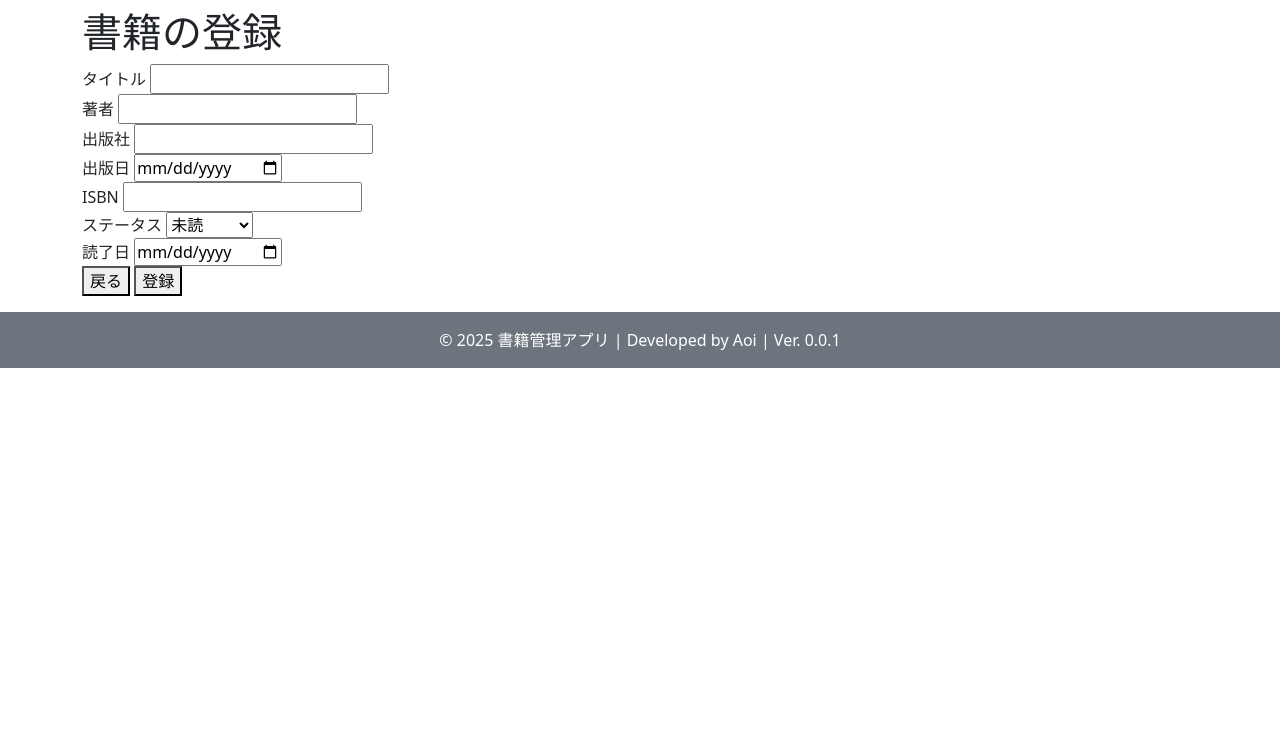
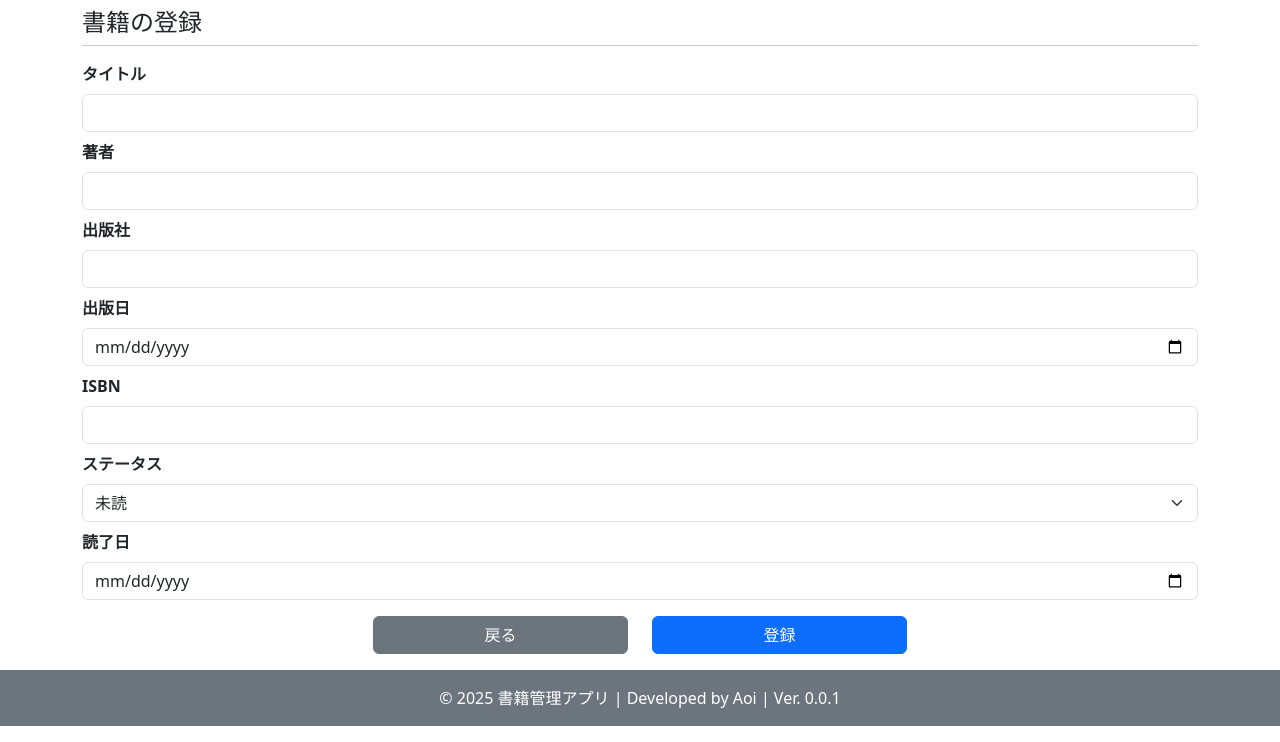
Before and after one commit to Aoi524/PJ_003, a Flask app: page /register in a window 1280 px wide. Shown: the part 70-812 px from the top of the page. Before the commit the page ends 438 px from the top, so only its background shows below. Run offline with Flask 3, Linux system fonts and the light colour scheme.

Commit message:
デザインを変更

```diff
--- a/src/templates/register_book.html
+++ b/src/templates/register_book.html
@@ -3,43 +3,50 @@
 {% block title %}書籍の登録{% endblock %}
 
 {% block content %}
-<h1>書籍の登録</h1>
+<h4>書籍の登録</h4>
+<hr class="mt-0 mb-3">
 <form action="/register" method="POST">
-    <div>
-        <label for="title">タイトル</label>
-        <input type="text" id="title" name="title">
+    <div class="mb-2">
+        <label for="title" class="form-label fw-bold">タイトル</label>
+        <input type="text" class="form-control" id="title" name="title">
     </div>
-    <div>
-        <label for="author">著者</label>
-        <input type="text" id="author" name="author">
+    <div class="mb-2">
+        <label for="author" class="form-label fw-bold">著者</label>
+        <input type="text" class="form-control" id="author" name="author">
     </div>
-    <div>
-        <label for="publisher">出版社</label>
-        <input type="text" id="publisher" name="publisher">
+    <div class="mb-2">
+        <label for="publisher" class="form-label fw-bold">出版社</label>
+        <input type="text" class="form-control" id="publisher" name="publisher">
     </div>
-    <div>
-        <label for="published_date">出版日</label>
-        <input type="date" id="published_date" name="published_date">
+    <div class="mb-2">
+        <label for="published_date" class="form-label fw-bold">出版日</label>
+        <input type="date" class="form-control" id="published_date" name="published_date">
     </div>
-    <div>
-        <label for="isbn">ISBN</label>
-        <input type="text" id="isbn" name="isbn">
+    <div class="mb-2">
+        <label for="isbn" class="form-label fw-bold">ISBN</label>
+        <input type="text" class="form-control" id="isbn" name="isbn">
     </div>
-    <div>
-        <label for="status">ステータス</label>
-        <select id="status" name="status">
+    <div class="mb-2">
+        <label for="status" class="form-label fw-bold">ステータス</label>
+        <select class="form-select" id="status" name="status">
             <option value="未読">未読</option>
             <option value="読書中">読書中</option>
             <option value="読了済み">読了済み</option>
         </select>
     </div>
-    <div>
-        <label for="readed_date">読了日</label>
-        <input type="date" id="readed_date" name="readed_date">
+    <div class="mb-2">
+        <label for="readed_date" class="form-label fw-bold">読了日</label>
+        <input type="date" class="form-control" id="readed_date" name="readed_date">
     </div>
-    <div>
-        <button type="button" onclick="location.href='/'">戻る</button>
-        <button type="submit">登録</button>
+    <div class="container">
+        <div class="row justify-content-center my-3">
+            <div class="col-6 col-md-3">
+                <button type="button" class="btn btn-secondary w-100" onclick="location.href='/'">戻る</button>
+            </div>
+            <div class="col-6 col-md-3">
+                <button type="submit" class="btn btn-primary w-100">登録</button>
+            </div>
+        </div>
     </div>
 </form>
 {% endblock %}
```
